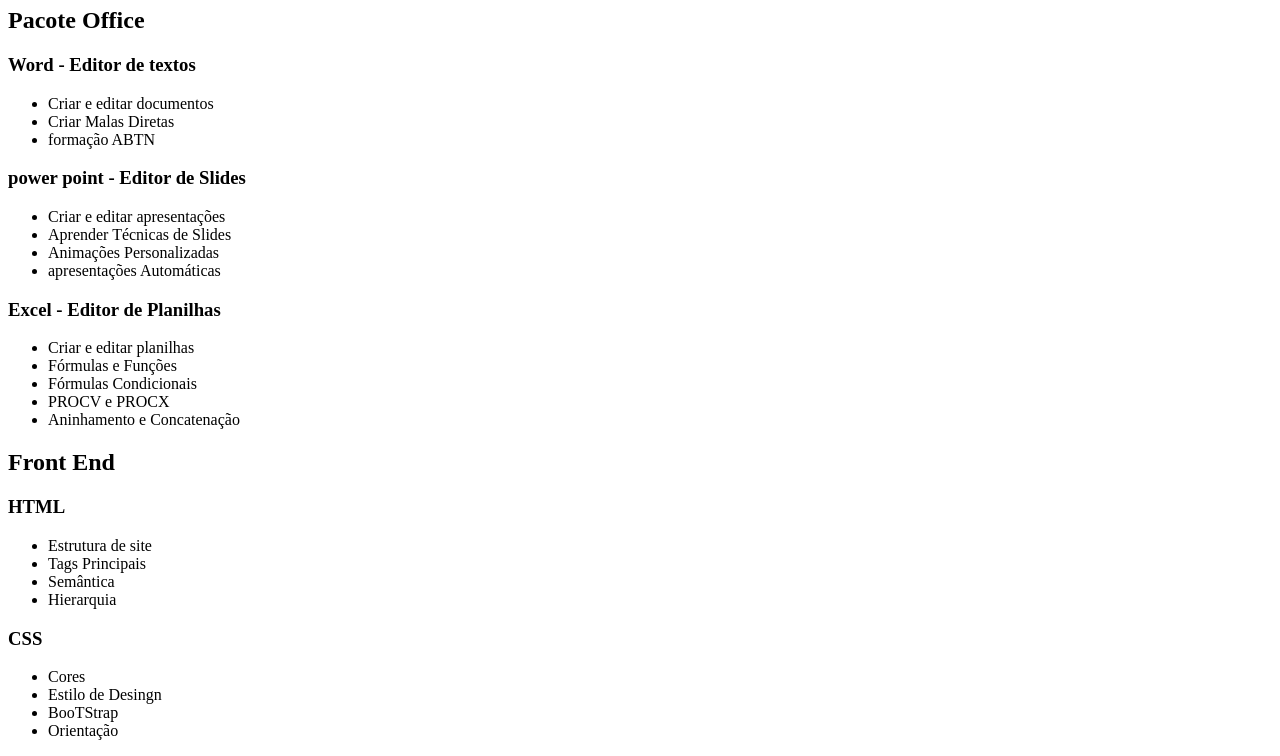
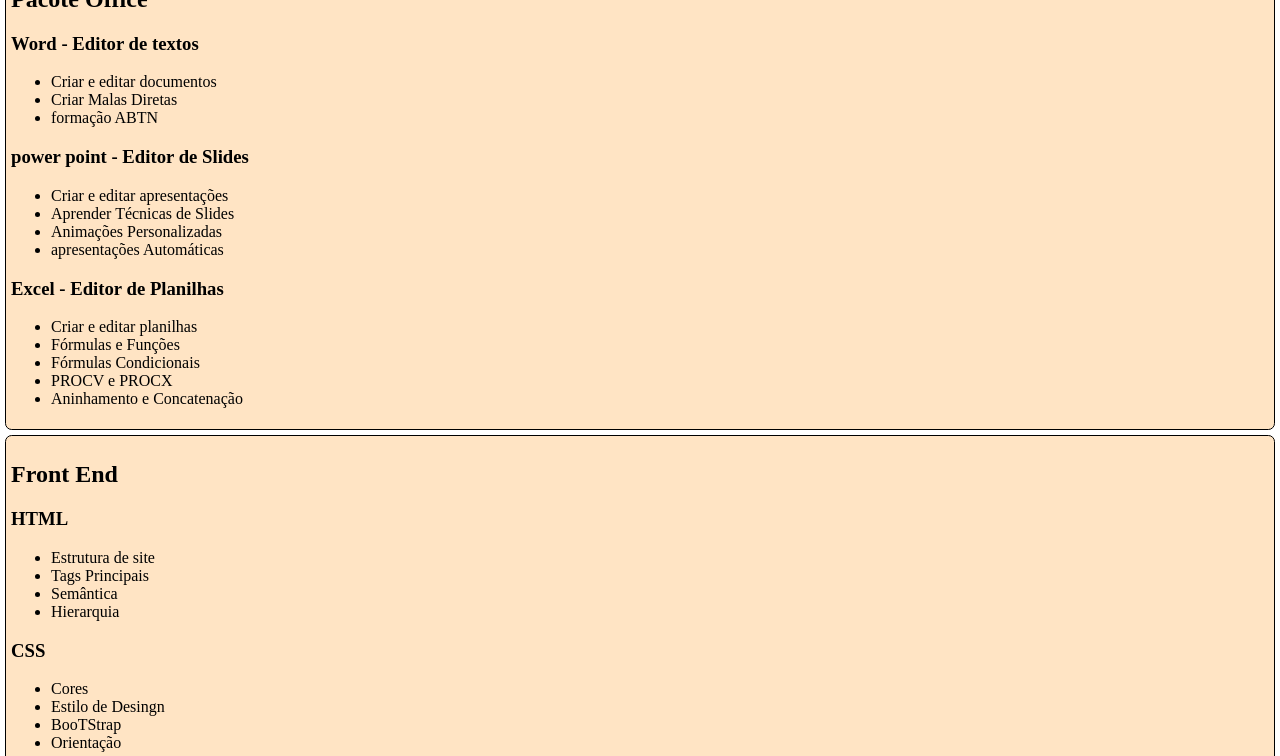
Before and after one commit to lucasaraujotrindad/Portifolio-2024, a plain HTML site: page Projetos.html in a window 1280 px wide. Shown: the part 153-909 px from the top of the page. Drawn offline with Linux system fonts and the light colour scheme; files that its build step writes are made by us from their sources; the site is published under a folder, as on GitHub Pages, so addresses that start at the root find nothing.

Commit message:
Update Projetos.html

```diff
--- a/Projetos.html
+++ b/Projetos.html
@@ -4,10 +4,10 @@
     <meta charset="UTF-8">
     <meta name="viewport" content="width=device-width, initial-scale=1.0">
     <title>Projetos - Lucas</title>
-    <link rel="stylesheet" href="/css/Menu.css">
-    <link rel="shortcut icon" href="imagens/favicon.png" type="image/x-icon">
-    <link rel="stylesheet" href="/CSS/imagens.css">
-    <link rel="stylesheet" href="/CSS/form.css">
+    <link rel="stylesheet" href="Menu.css">
+    <link rel="shortcut icon" href="favicon.png" type="image/x-icon">
+    <link rel="stylesheet" href="imagens.css">
+    <link rel="stylesheet" href="form.css">
 </head>
 <body>
     <div id="conteudo">
```
